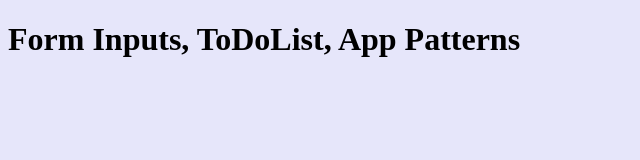
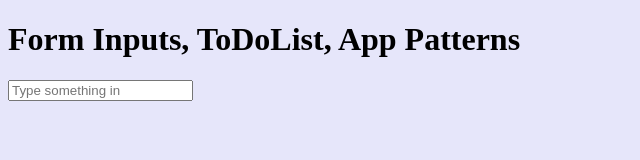
Before and after one commit to jacobbisaacson/vanilla-forms-apps-todo, a plain HTML site: page index.html in a window 1280 px wide. Shown: the whole page, without its empty margins (0-640 px from the left). Drawn offline with Linux system fonts and the light colour scheme.

Commit message:
input field with placeholder

```diff
--- a/index.html
+++ b/index.html
@@ -6,6 +6,13 @@
 </head>
 <body>
   <h1>Form Inputs, ToDoList, App Patterns</h1>
+
+
+
+  <input type="text" name="demoInput" placeholder="Type something in" />
+
+
+
   <script src="js/app.js"></script>
 </body>
 </html>
```
